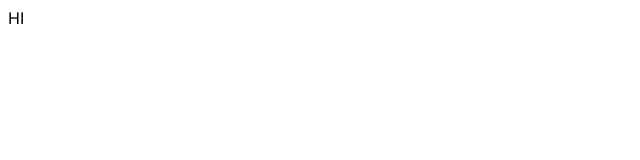
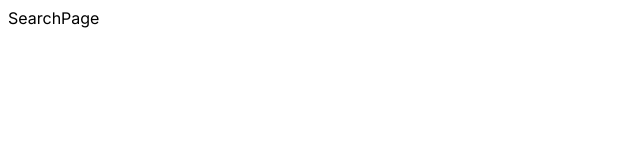
Before and after one commit to kryczkal/AiBuy, a React app in the folder frontend/: page / in a window 1280 px wide. Shown: the top 160 px of the page, without its empty margins (0-640 px from the left). Built offline with nearby package versions, Linux system fonts and the light colour scheme.

Commit message:
Added initial file structure of the project (#29)
* Added initial file structure of the project

* Update App.tsx

---------

Co-authored-by: Łukasz Kryczka <60490378+kryczkal@users.noreply.github.com>

```diff
--- a/frontend/public/index.html
+++ b/frontend/public/index.html
@@ -13,7 +13,7 @@
       Learn how to configure a non-root public URL by running `npm run build`.
     -->
     <link href="https://fonts.googleapis.com/css?family=Inter" rel="stylesheet" />
-    <title>Apartment Booking Application</title>
+    <title>AiBuy</title>
   </head>
   <body>
     <div id="root"></div>
--- /dev/null
+++ b/frontend/src/components/QuestionComponent/QuestionComponent.tsx
@@ -0,0 +1,5 @@
+const QuestionComponent = () => {
+    return <div>QuestionComponent</div>;
+};
+
+export default QuestionComponent;
--- /dev/null
+++ b/frontend/src/components/SearchResultComponent/SearchResultComponent.tsx
@@ -0,0 +1,5 @@
+const SearchResultComponent = () => {
+  return <div>SearchResultComponent</div>;
+};
+
+export default SearchResultComponent;
--- a/frontend/src/pages/App/App.tsx
+++ b/frontend/src/pages/App/App.tsx
@@ -1,10 +1,10 @@
-
-
-
+import SearchPage from 'src/pages/SearchPage/SearchPage';
 
 const App = () => {
   return (
-        <div className="div"> HI</div>
+    <div className='app'>
+      <SearchPage />
+    </div>
   );
 };
 
--- /dev/null
+++ b/frontend/src/pages/SearchPage/SearchPage.tsx
@@ -0,0 +1,5 @@
+const SearchPage = () => {
+  return <div className='search-page'>SearchPage</div>;
+};
+
+export default SearchPage;
```
